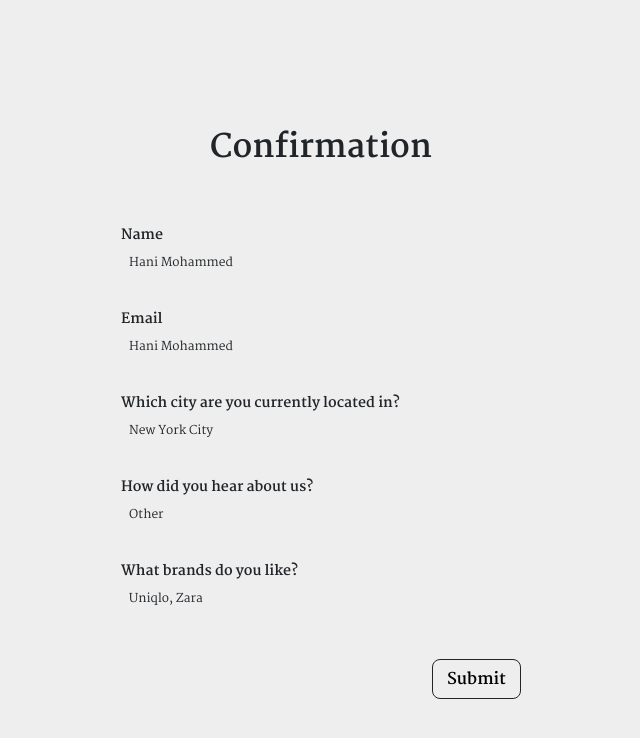
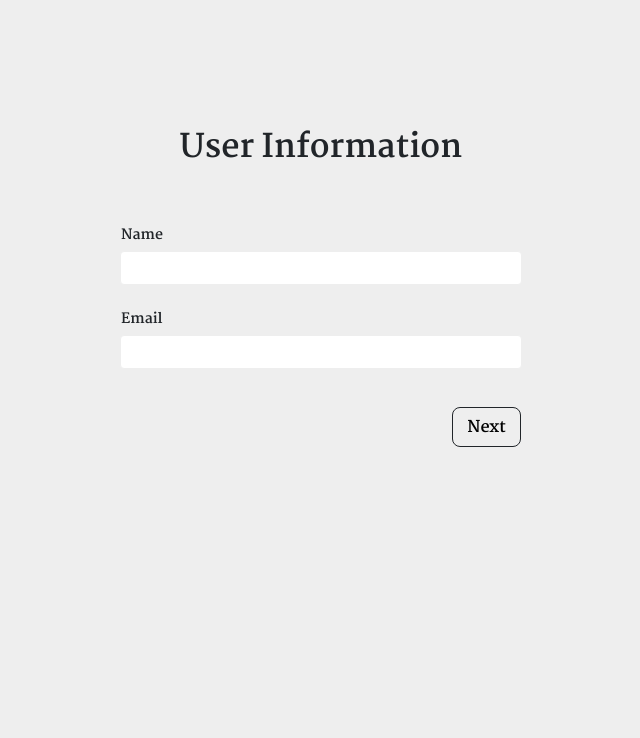
Before and after one commit to thehanimo/sxd-exercise, a React (Create React App) app: page / in a window 1280 px wide. Shown: the top 738 px of the page, without its empty margins (319-959 px from the left). Built offline with nearby package versions, Linux system fonts and the light colour scheme.

Commit message:
add xstate

```diff
--- a/src/App.css
+++ b/src/App.css
@@ -55,8 +55,10 @@
   pointer-events: none;
 }
 
-.button {
-  box-shadow: none;
+.button-group {
+  display: flex;
+  width: 100%;
+  justify-content: space-between;
 }
 
 /* CSS */
--- a/src/App.js
+++ b/src/App.js
@@ -1,16 +1,16 @@
+import { useMachine } from "@xstate/react";
+import { appMachine } from "./appMachine";
+
 import './App.css';
 import Confirmation from './Components/Confirmation/Confirmation';
 import Survey from './Components/Survey/Survey';
 import UserInformation from './Components/UserInformation/UserInformation';
 
 function App() {
-  return (
-    <div>
-      {/* <UserInformation/> */}
-      {/* <Survey/> */}
-      <Confirmation/>
-    </div>
-  );
+  const [state, send, service] = useMachine(appMachine);
+  if (state.value === "userInfo") return <UserInformation appMachineService={service}/>;
+  if (state.value === "survey") return <Survey appMachineService={service}/>;
+  return <Confirmation appMachineService={service}/>;
 }
 
 export default App;
--- a/src/Components/Confirmation/Confirmation.jsx
+++ b/src/Components/Confirmation/Confirmation.jsx
@@ -1,22 +1,36 @@
-import { useEffect, useState } from 'react';
+import { useActor } from '@xstate/react';
 import './Confirmation.css';
 
-function Confirmation() {
+function Confirmation({appMachineService}) {
+  const [{context: {userInfo, survey}}, send] = useActor(appMachineService);
+
+  const goBack = () => {
+    send({ type: 'BACK_TO_SURVEY' });
+  }
+
   return (
     <div className='bg'>
       <div className='form-container'>
         <h1 style={{marginBottom: 48}}>Confirmation</h1>
         <label className='input-label'>Name</label>
-        <div className='input'>Hani Mohammed</div>
+        <div className='input'>{userInfo.name}</div>
         <label className='input-label'>Email</label>
-        <div className='input'>Hani Mohammed</div>
-        <label className='input-label'>Which city are you currently located in?</label>
-        <div className='input'>New York City</div>
-        <label className='input-label'>How did you hear about us?</label>
-        <div className='input'>Other</div>
-        <label className='input-label'>What brands do you like?</label>
-        <div className='input'>Uniqlo, Zara</div>
-        <button className='button' style={{marginTop: 16}}>Submit</button>
+        <div className='input'>{userInfo.email}</div>
+        {survey.questions.map(question=>(
+          <>
+            <label className='input-label'>{question.q}</label>
+            {question.type === "radio" ? (
+              <div className='input'>{survey.responses[question.name] || "None"}</div>
+            ) : (
+              <div className='input'>{Object.keys(survey.responses[question.name] || {}).filter(x=>survey.responses[question.name][x] === true).join(", ") || "None"}</div>
+            )}
+
+          </>
+        ))}
+        <div className='button-group'>
+          <button className='button' style={{marginTop: 16}} onClick={goBack}>Back</button>
+          <button className='button' style={{marginTop: 16}}>Submit</button>
+        </div>
       </div>
     </div>
   );
--- a/src/Components/Survey/Survey.jsx
+++ b/src/Components/Survey/Survey.jsx
@@ -1,44 +1,13 @@
-import { useEffect, useState } from 'react';
+import { useState } from 'react';
 import './Survey.css';
+import { useActor } from '@xstate/react';
 
-function Survey() {
-  const questions = [
-    {
-      q: 'Which city are you currently located in?',
-      name: 'city',
-      type: "radio",
-      required: true,
-      options: [
-        "New York City",
-        "Los Angeles",
-        "Other"
-      ]
-    },
-    {
-      q: 'How did you hear about us?',
-      name: 'hear',
-      required: true,
-      type: "radio",
-      options: [
-        "Facebook",
-        "Instagram",
-        "Other"
-      ]
-    },
-    {
-      q: 'What brands do you like?',
-      name: 'brand',
-      required: false,
-      type: "checkbox",
-      options: [
-        "Uniqlo",
-        "Zara",
-        "Massimo Dutti",
-      ]
-    }
-  ]
-  const [responses, setResponses] = useState({});
-  const [hasSubmittedOnce, setHasSubmittedOnce] = useState(false)
+function Survey({appMachineService}) {
+  const [{context: {survey}}, send] = useActor(appMachineService);
+  const {questions} = survey;
+
+  const [responses, setResponses] = useState(survey.responses);
+  const [hasSubmittedOnce, setHasSubmittedOnce] = useState(survey.hasSubmittedOnce)
 
   const recordResponse = (e)=>{
     const {value, name, checked, type} = e.target;
@@ -52,8 +21,25 @@ function Survey() {
     setResponses({..._responses})
   }
 
+  const verify = (force = true) => {
+    if (!hasSubmittedOnce && !force) return;
+    for(let i = 0; i < questions.length; i += 1){
+      if (questions[i].required && !responses[questions[i].name]) return false;
+    }
+    return true;
+  }
+
   const submit = ()=>{
-    setHasSubmittedOnce(true);
+    if (!hasSubmittedOnce) setHasSubmittedOnce(true);
+    if (verify(true)) {
+        send({ type: 'SUBMIT_SURVEY', survey: {
+            responses,
+          } });
+    }
+  }
+
+  const goBack = ()=>{
+    send({ type: 'BACK_TO_USER_INFO' });
   }
 
   return (
@@ -66,13 +52,16 @@ function Survey() {
           {hasSubmittedOnce && question.required && !responses[question.name] && <p className='input-error-label' style={{marginTop: -2, marginBottom: 4}}>Please select a value</p>}
           {question.options.map(opt=>(
               <div className='mcq-group'>
-                <input className='mcq-input' type={question.type} id={opt} name={question.name} value={opt} onChange={recordResponse}/>
-                <label className="mcq-label" for={question.name}>{opt}</label>
+                <input className='mcq-input' type={question.type} id={opt} name={question.name} value={opt} onChange={recordResponse} checked={question.type === 'radio'? responses[question.name] === opt : (responses[question.name] || {})[opt] === true}/>
+                <label className="mcq-label" htmlFor={question.name}>{opt}</label>
               </div>
           ))}
           </div>
         ))}
-        <button className='button' style={{marginTop: 16}} onClick={submit}>Next</button>
+        <div className='button-group'>
+          <button className='button' style={{marginTop: 16}} onClick={goBack}>Back</button>
+          <button className='button' style={{marginTop: 16}} onClick={submit}>Next</button>
+        </div>
       </div>
     </div>
   );
--- a/src/Components/UserInformation/UserInformation.jsx
+++ b/src/Components/UserInformation/UserInformation.jsx
@@ -1,16 +1,18 @@
 import { useEffect, useState } from 'react';
 import './UserInformation.css';
+import { useActor } from '@xstate/react';
 
-function UserInformation() {
-    const [name, setName] = useState("");
-    const [email, setEmail] = useState("");
+function UserInformation({appMachineService}) {
+    const [{context: {userInfo}}, send] = useActor(appMachineService);
+    const [name, setName] = useState(userInfo.name);
+    const [email, setEmail] = useState(userInfo.email);
 
     const [nameError, setNameError] = useState("");
     const [emailError, setEmailError] = useState("");
-    const [hasSubmittedOnce, setHasSubmittedOnce] = useState(false)
+    const [hasSubmittedOnce, setHasSubmittedOnce] = useState(userInfo.hasSubmittedOnce)
 
-    const verify = () => {
-        if (!hasSubmittedOnce) return;
+    const verify = (force = false) => {
+        if (!hasSubmittedOnce && !force) return;
         let flag = true;
         if (name.trim().length === 0) {
           setNameError("Name is required");
@@ -37,6 +39,12 @@ function UserInformation() {
 
     const submit = ()=> {
         if (!hasSubmittedOnce) setHasSubmittedOnce(true);
+        if (verify(true)) {
+            send({ type: 'SUBMIT_USER_INFO', userInfo: {
+                name,
+                email
+              } });
+        }
     }
 
     useEffect(()=>{
--- /dev/null
+++ b/src/appMachine.js
@@ -0,0 +1,51 @@
+import { createMachine, assign } from 'xstate';
+import questions from './questions.json';
+
+export const appMachine = createMachine({
+  id: 'app',
+  initial: 'userInfo',
+  context: {
+    userInfo: {
+        name: "",
+        email: "",
+        hasSubmittedOnce: false
+    },
+    survey: {
+        responses: {},
+        questions,
+        hasSubmittedOnce: false
+    }
+  },
+  states: {
+    userInfo: {},
+    survey: {},
+    confirmation: {}
+  },
+  on: {
+    SUBMIT_USER_INFO: {
+      target: 'survey',
+      actions: assign({
+        userInfo: (context, event) => ({
+            ...event.userInfo,
+            hasSubmittedOnce: true}
+            ),
+      })
+    },
+    SUBMIT_SURVEY: {
+        target: 'confirmation',
+        actions: assign({
+          survey: (context, event) => ({
+            ...context.survey,
+            ...event.survey,
+            hasSubmittedOnce: true}
+            ),
+        })
+      },
+      BACK_TO_USER_INFO: {
+        target: 'userInfo'
+      },
+      BACK_TO_SURVEY: {
+        target: 'survey'
+      }
+  }
+});
--- /dev/null
+++ b/src/questions.json
@@ -0,0 +1,35 @@
+[
+    {
+        "q": "Which city are you currently located in?",
+        "name": "city",
+        "type": "radio",
+        "required": true,
+        "options": [
+            "New York City",
+            "Los Angeles",
+            "Other"
+        ]
+    },
+    {
+        "q": "How did you hear about us?",
+        "name": "hear",
+        "required": true,
+        "type": "radio",
+        "options": [
+            "Facebook",
+            "Instagram",
+            "Other"
+        ]
+    },
+    {
+        "q": "What brands do you like?",
+        "name": "brand",
+        "required": false,
+        "type": "checkbox",
+        "options": [
+            "Uniqlo",
+            "Zara",
+            "Massimo Dutti"
+        ]
+    }
+]
```
